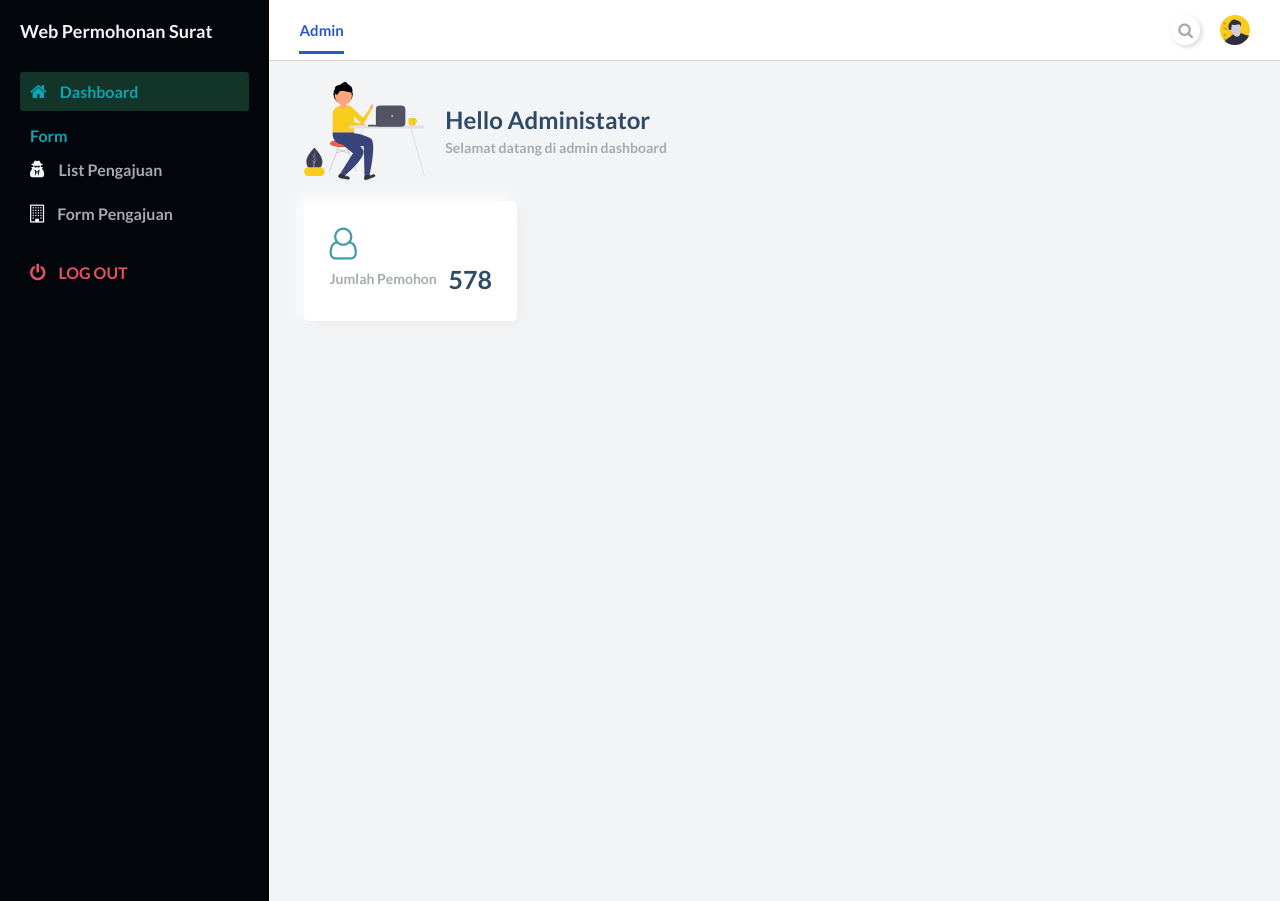
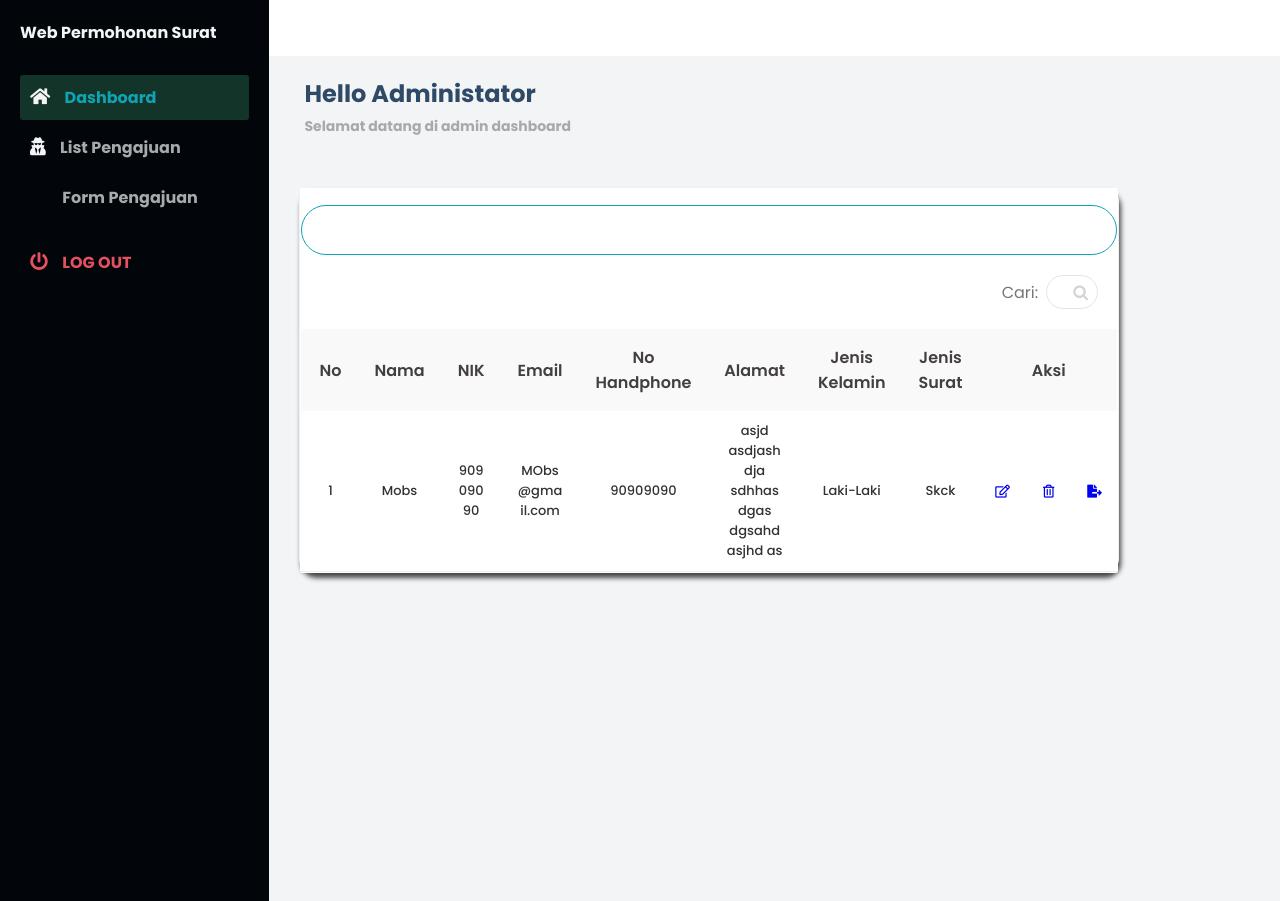
Before and after one commit to fajarsid/Web-Pengajuan, a PHP site: page /admin/index.php in a window 1280 px wide. Run offline with PHP 8.4, Linux system fonts and the light colour scheme; a user stored in the database is signed in; data comes from the database, SQL or seed files in the repository; some libraries are stand-ins or nearby versions.

Commit message:
rubah home

```diff
--- a/admin/index.php
+++ b/admin/index.php
@@ -14,54 +14,114 @@ if(!isset($_SESSION["loggedin"]) || $_SESSION["loggedin"] !== true){
       crossorigin="anonymous"
     />
     <link rel="stylesheet" href="../css/home.css">
+    <link rel="stylesheet" href="../css/style.css">
+
+
+    <!-- Tabels -->
+    <!-- <link rel="stylesheet" href="https://maxcdn.bootstrapcdn.com/bootstrap/3.3.7/css/bootstrap.min.css" /> -->
+    <link rel="stylesheet" href="https://cdn.datatables.net/1.10.14/css/jquery.dataTables.min.css" />
+    <link rel="stylesheet" href="https://cdnjs.cloudflare.com/ajax/libs/font-awesome/5.13.0/css/all.min.css" />
+    <link href="https://fonts.googleapis.com/css2?family=Raleway:ital,wght@0,300;0,400;0,500;0,600;0,700;1,800&display=swap" rel="stylesheet" />
     <title>Administator</title>
     <div class="container">
-        <nav class="navbar">
-          <div class="nav_icon" onclick="toggleSidebar()">
-            <i class="fa fa-bars" aria-hidden="true"></i>
-          </div>
+        <!-- <nav class="navbar">
           <div class="navbar__left">
             <a class="active_link" href="#">Admin</a>
           </div>
-          <div class="navbar__right">
-            <a href="#">
-              <i class="fa fa-search" aria-hidden="true"></i>
-            </a>
-            <a href="#">
-              <img width="30" src="../img/admin.svg" alt="" />
-            </a>
-          </div>
-        </nav>
+        </nav> -->
         <main>
           <div class="main__container">
             <div class="main__title">
-              <img src="../img/hello.svg" alt="" />
               <div class="main__greeting">
                 <h1>Hello Administator</h1>
                 <p>Selamat datang di admin dashboard</p>
               </div>
             </div>
-            <!-- CARDS-->
-            <div class="main__cards">
-              <div class="card">
-                <i
-                  class="fa fa-user-o fa-2x text-lightblue"
-                  aria-hidden="true"
-                ></i>
-                <div class="card_inner">
-                  <p class="text-primary-p">Jumlah Pemohon</p>
-                  <span class="font-bold text-title">578</span>
+          </div>
+          <!-- Tabels -->
+          <div class="container p-30" id="list">
+            <div class="row">
+              <div class="col-5 main-datatable">
+                <div class="card_body">
+                  <div class="row d-flex">
+                    <div class="col-sm-4 createSegment">
+                      <a href='form_pengajuan.php' class="btn dim_button create_new"> <span class="glyphicon glyphicon-plus"></span>Tambah Data</a>
+                    </div>
+                    <div class="col-sm-8 add_flex">
+                      <div class="form-group searchInput">
+                        <label for="email">Cari:</label>
+                        <input type="search" class="form-control" id="filterbox" placeholder=" " />
+                      </div>
+                    </div>
+                  </div>
+                  <div class="overflow-x">
+                    <table id="filtertable" class="table cust-datatable dataTable no-footer">
+                      <thead>
+                        <tr>
+                          <th >No</th>
+                          <th >Nama</th>
+                          <th >NIK</th>
+                          <th >Email</th>
+                          <th >No Handphone</th>
+                          <th >Alamat</th>
+                          <th >Jenis Kelamin</th>
+                          <th >Jenis Surat</th>
+                          <th colspan ="3">Aksi</th>
+                        </tr>
+                      </thead>
+
+                      <?php
+                      include "../koneksi.php";
+                      $no=1;
+                      $ambildata = mysqli_query($connect, "select * from pengajuan");
+                      while ($tampil = mysqli_fetch_array($ambildata)){
+                        echo "
+                        <tr>
+                            <td>$no</td>
+                            <td>$tampil[nama]</td>
+                            <td>$tampil[nik]</td>
+                            <td>$tampil[email]</td>
+                            <td>$tampil[hp]</td>
+                            <td>$tampil[alamat]</td>
+                            <td>$tampil[jk]</td>
+                            <td>$tampil[jsurat]</td>
+                            <td><a href='form_edit.php?id=$tampil[id]'> <span class='actionCust'>
+                            <i class='far fa-edit'></i></>
+                            </span></a></td>
+                            <td><a href='?id=$tampil[id]'><span class='actionCust'>
+                            <i class='far fa-trash-alt'></i>
+                            </span></a></td>
+                            <td><a href='export.php?id=$tampil[id]'><span class='actionCust'>
+                            <i class='fas fa-file-export'></i>
+                            </span></a></>
+
+
+                        </tr>";
+
+                        $no++;
+                      }
+                      ?>
+                    </table>
+                      <?php
+                      if(isset($_GET['id'])){
+                        mysqli_query($connect, "delete from pengajuan where id ='$_GET[id]'");
+
+                        echo 'Data terhapus';
+                        echo "<meta http-equiv=refresh content=2;URL='list_pengajuan.php'>";
+                      }
+                      ?>
+                  </div>
                 </div>
               </div>
-            <!-- Akhir CARDS -->
+            </div>
           </div>
+        <!-- Akhit Tabels -->
         </main>
 
         <!-- Sidebar -->
         <div id="sidebar">
           <div class="sidebar__title">
             <div class="sidebar__img">
-              <!-- <img src="../img/logo.png" alt="logo" /> -->
               <h1>Web Permohonan Surat</h1>
             </div>
             <i onclick="closeSidebar()" class="fa fa-times" id="sidebarIcon" aria-hidden="true"></i>
@@ -72,7 +132,6 @@ if(!isset($_SESSION["loggedin"]) || $_SESSION["loggedin"] !== true){
               <i class="fa fa-home"></i>
               <a href="#">Dashboard</a>
             </div>
-            <h2>Form</h2>
             <div class="sidebar__link">
               <i class="fa fa-user-secret" aria-hidden="true"></i>
               <a href="list_pengajuan.php">List Pengajuan</a>
--- /dev/null
+++ b/admin/logout.php
@@ -0,0 +1,6 @@
+<?php
+session_start();
+unset($_SESSION['username']);
+session_destroy();
+	header("Location:../index.php");
+?>
--- a/css/style.css
+++ b/css/style.css
@@ -134,109 +82,28 @@ form {
   margin-bottom: 4px;
 }
 
-a {
-  display: block;
-  text-align: right;
-  text-decoration: none;
-  color: #999;
-  font-size: 0.9rem;
-  transition: 0.3s;
-}
-
-a:hover {
-  color: #0fa4b4;
-}
-
 .btn {
   display: block;
-  width: 50%;
+  width: 100%;
   height: 50px;
   border-radius: 25px;
   outline: none;
   border: none;
-  /* background-image: linear-gradient(to right, #32be8f, #38d39f, #32be8f); */
-  background-color: #0fa4b4;
+  background-color: #000;
   background-size: 200%;
   font-size: 1.2rem;
-  color: #fff;
+  color: #fff !important;
   font-family: "Poppins", sans-serif;
   text-transform: uppercase;
-  margin: 1rem 100px;
+  margin: 1rem 0;
   cursor: pointer;
   transition: 0.5s;
 }
 
-.btn:hover {
-  background-position: right;
-}
-
-@media screen and (max-width: 1050px) {
-  .container {
-    grid-gap: 5rem;
-  }
-}
-
-@media screen and (max-width: 1000px) {
-  form {
-    width: 290px;
-  }
-
-  .login-content h2 {
-    font-size: 2.4rem;
-    margin: 8px 0;
-  }
-
-  .img img {
-    width: 400px;
-  }
-}
-
-@media screen and (max-width: 900px) {
-  .container {
-    grid-template-columns: 1fr;
-  }
-
-  .img {
-    display: none;
-  }
-
-  .login-content {
-    justify-content: center;
-  }
-}
-
 /*  SIDEBAR STARTS HERE  */
 
-#sidebar {
-  background: #020509;
-  grid-area: sidebar;
-  overflow-y: auto;
-  padding: 20px;
-  -webkit-transition: all 0.5s;
-  transition: all 0.5s;
-}
-
-.sidebar__title {
-  display: flex;
-  justify-content: space-between;
-  align-items: center;
-  color: #f3f4f6;
-  margin-bottom: 30px;
-  /* color: #E85B6B; */
-}
-
-.sidebar__img {
-  display: flex;
-  align-items: center;
-}
-
-.sidebar__title > div > img {
-  width: 75px;
-  object-fit: contain;
-}
-
 .sidebar__title > div > h1 {
-  font-size: 18px;
+  font-size: 16px;
   display: inline;
 }
 
@@ -259,15 +126,6 @@ a:hover {
   padding: 10px;
   border-radius: 3px;
   margin-bottom: 5px;
-}
-
-.active_menu_link {
-  background: rgba(62, 161, 117, 0.3);
-  color: #3ea175;
-}
-
-.active_menu_link a {
-  color: #3ea175 !important;
 }
 
 .sidebar__link > a {
@@ -425,6 +270,7 @@ form .button input:hover {
 
 .p-30 {
   width: 100%;
+  height: 100%;
   padding: 30px;
 }
 .main-datatable {
@@ -434,11 +280,11 @@ form .button input:hover {
   border-radius: 15px;
   box-shadow: 2px 5px 5px rgba(0, 0, 0, 0.7);
 }
-.d-flex {
+/* .d-flex {
   display: flex;
   align-items: center;
   justify-content: space-between;
-}
+} */
 .card_body {
   background-color: white;
   border: 1px solid transparent;
```
Also changed, not shown: other parts of css/style.css (+7 -72 lines), index.php (+0 -7 lines), js/login.js (deleted, +0 -10 lines), js/main.js (deleted, +0 -20 lines).
